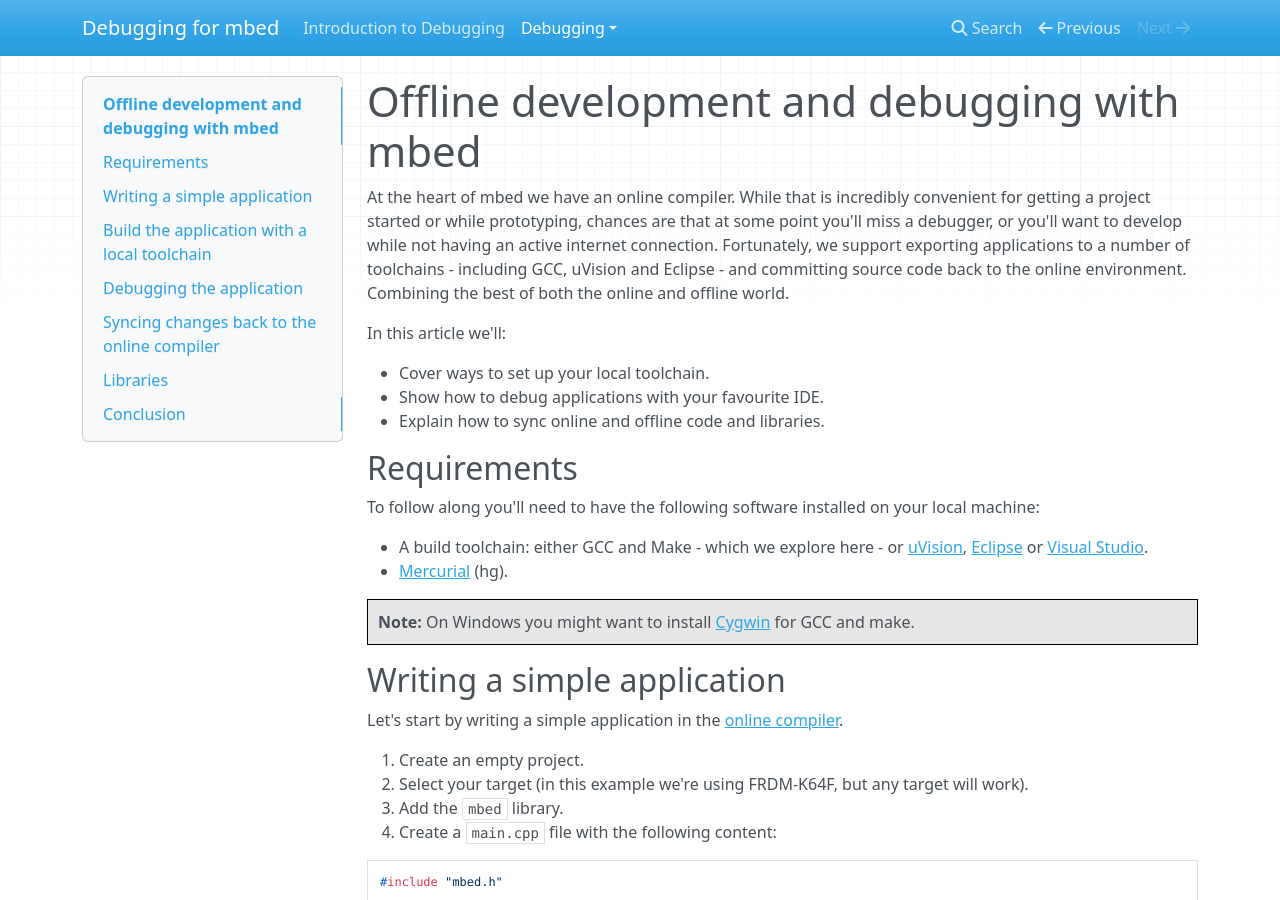
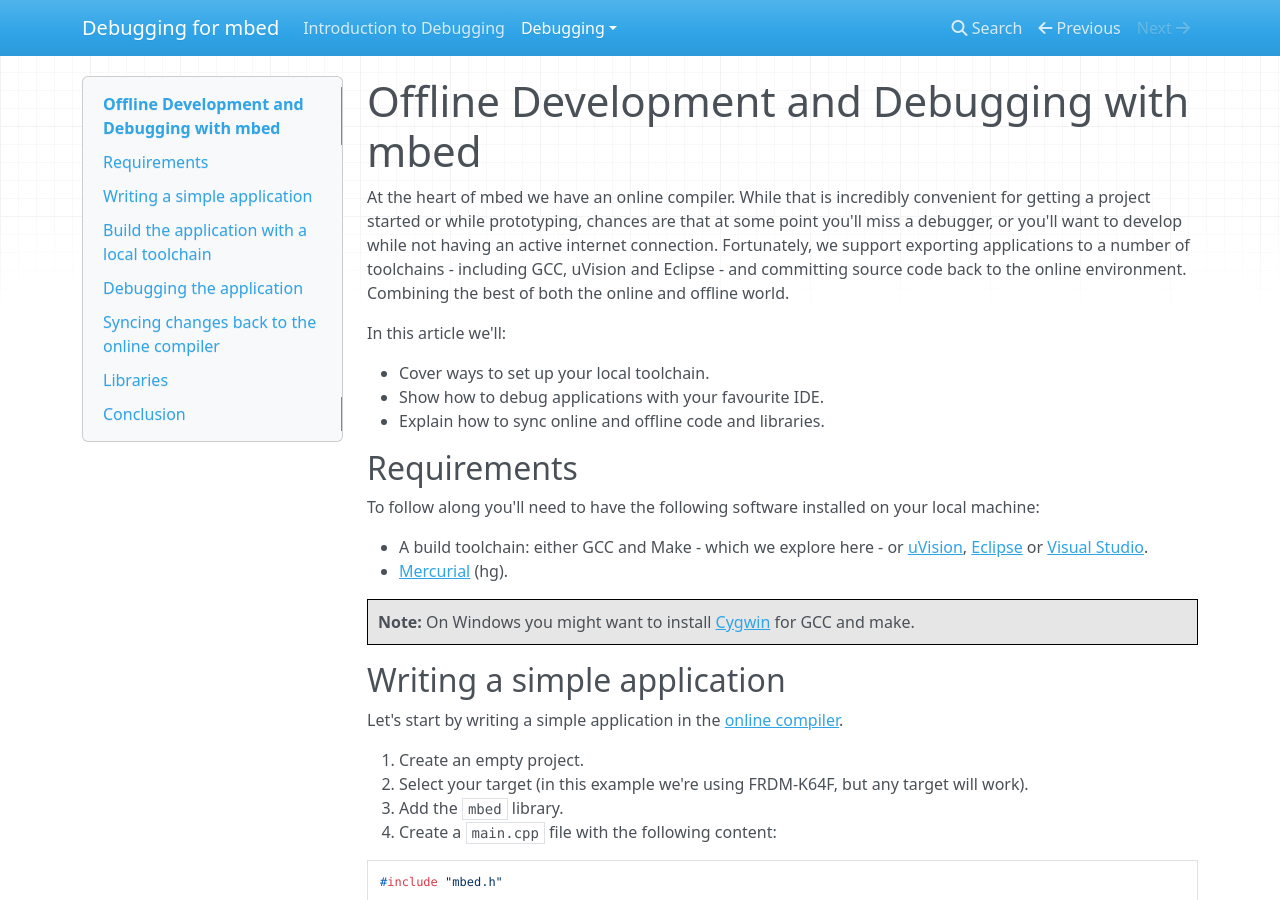
Before and after one commit to ARMmbed/Debugging-docs, an MkDocs documentation site: the page built from Docs/Debugging/offline.md, in a window 1280 px wide and 900 px high. Built offline with MkDocs 1.6.1, drawn with Linux system fonts in a browser that asks for light colours; nearby versions of some CDN libraries; old or Windows-style settings are respelled for this version of MkDocs.

Commit message:
Article title in title case

```diff
--- a/Docs/Debugging/offline.md
+++ b/Docs/Debugging/offline.md
@@ -1,4 +1,4 @@
-# Offline development and debugging with mbed
+# Offline Development and Debugging with mbed
 
 At the heart of mbed we have an online compiler. While that is incredibly convenient for getting a project started or while prototyping, chances are that at some point you'll miss a debugger, or you'll want to develop while not having an active internet connection. Fortunately, we support exporting applications to a number of toolchains - including GCC, uVision and Eclipse - and committing source code back to the online environment. Combining the best of both the online and offline world.
 
```
